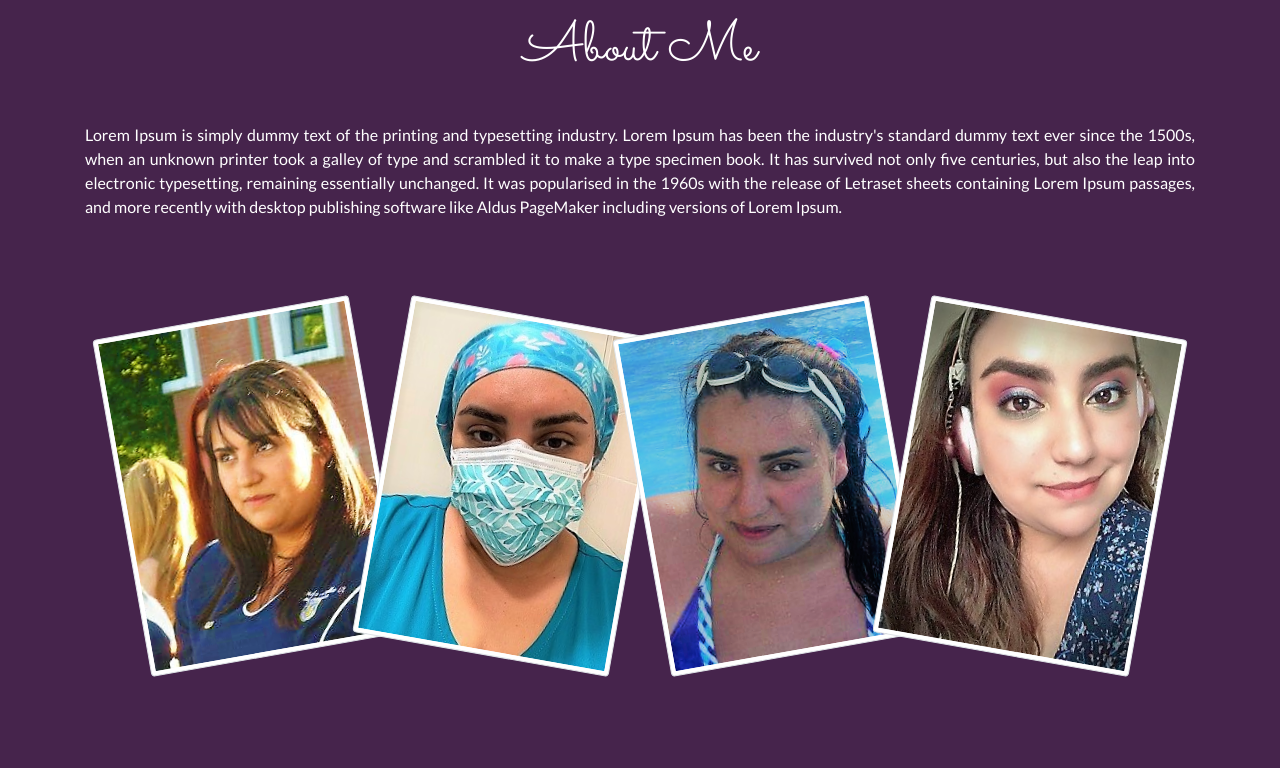
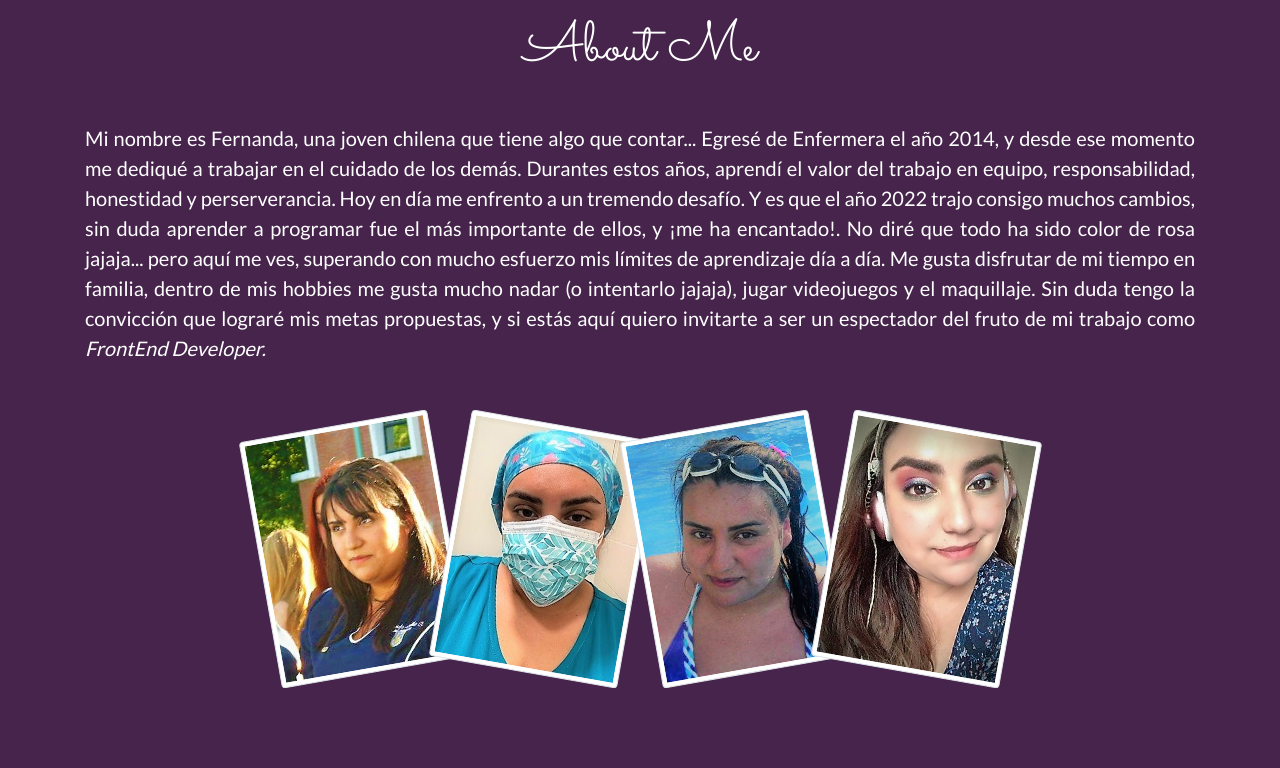
Before and after one commit to FernandaAvello/fernanda-avello-ui, a Vue app: page /#/ in a window 1280 px wide. Shown: the part 840-1608 px from the top of the page. Built offline with nearby package versions, Linux system fonts and the light colour scheme.

Commit message:
Texto AboutMe

```diff
--- a/src/components/aboutMe.vue
+++ b/src/components/aboutMe.vue
@@ -4,15 +4,13 @@
       <h2 class="tituloSacramento">About Me</h2>
       <div class="aboutme">
         <p class="writeLato">
-          Lorem Ipsum is simply dummy text of the printing and typesetting
-          industry. Lorem Ipsum has been the industry's standard dummy text ever
-          since the 1500s, when an unknown printer took a galley of type and
-          scrambled it to make a type specimen book. It has survived not only
-          five centuries, but also the leap into electronic typesetting,
-          remaining essentially unchanged. It was popularised in the 1960s with
-          the release of Letraset sheets containing Lorem Ipsum passages, and
-          more recently with desktop publishing software like Aldus PageMaker
-          including versions of Lorem Ipsum.
+          Mi nombre es Fernanda, una joven chilena que tiene algo que contar...
+          Egresé de Enfermera el año 2014, y desde ese momento me dediqué a trabajar en el cuidado de los demás.
+          Durantes estos años, aprendí el valor del trabajo en equipo, responsabilidad, honestidad y perserverancia.
+          Hoy en día me enfrento a un tremendo desafío. Y es que el año 2022 trajo consigo muchos cambios, sin duda aprender a programar
+          fue el más importante de ellos, y ¡me ha encantado!. No diré que todo ha sido color de rosa jajaja... pero aquí me ves, superando con mucho esfuerzo mis límites de aprendizaje día a día.
+          Me gusta disfrutar de mi tiempo en familia, dentro de mis hobbies me gusta mucho nadar (o intentarlo jajaja), jugar videojuegos y el maquillaje.
+          Sin duda tengo la convicción que lograré mis metas propuestas, y si estás aquí quiero invitarte a ser un espectador del fruto de mi trabajo como <em>FrontEnd Developer.</em>
         </p>
       </div>
 
@@ -34,7 +32,7 @@ export default {
 };
 </script>
 
-<style>
+<style scoped>
 #section-aboutme {
   background-color: #46244C;
   padding-top: 9rem;
@@ -48,20 +46,27 @@ export default {
 h2 {
   padding-bottom: 2rem;
 }
+p {
+  font-size: 20px;
+}
 .foto-section{
-  padding-top: 5rem;
+  padding-top: 2.8rem;
 }
 
 #first-image{
   transform:rotate(-10deg);
+  max-height: 250px;
 }
 #second-image{
   transform: rotate(10deg);
+  max-height: 250px;
 }
 #third-image{
   transform:rotate(-10deg);
+  max-height: 250px;
 }
 #forth-image{
   transform: rotate(10deg);
+  max-height: 250px;
 }
 </style>
```
